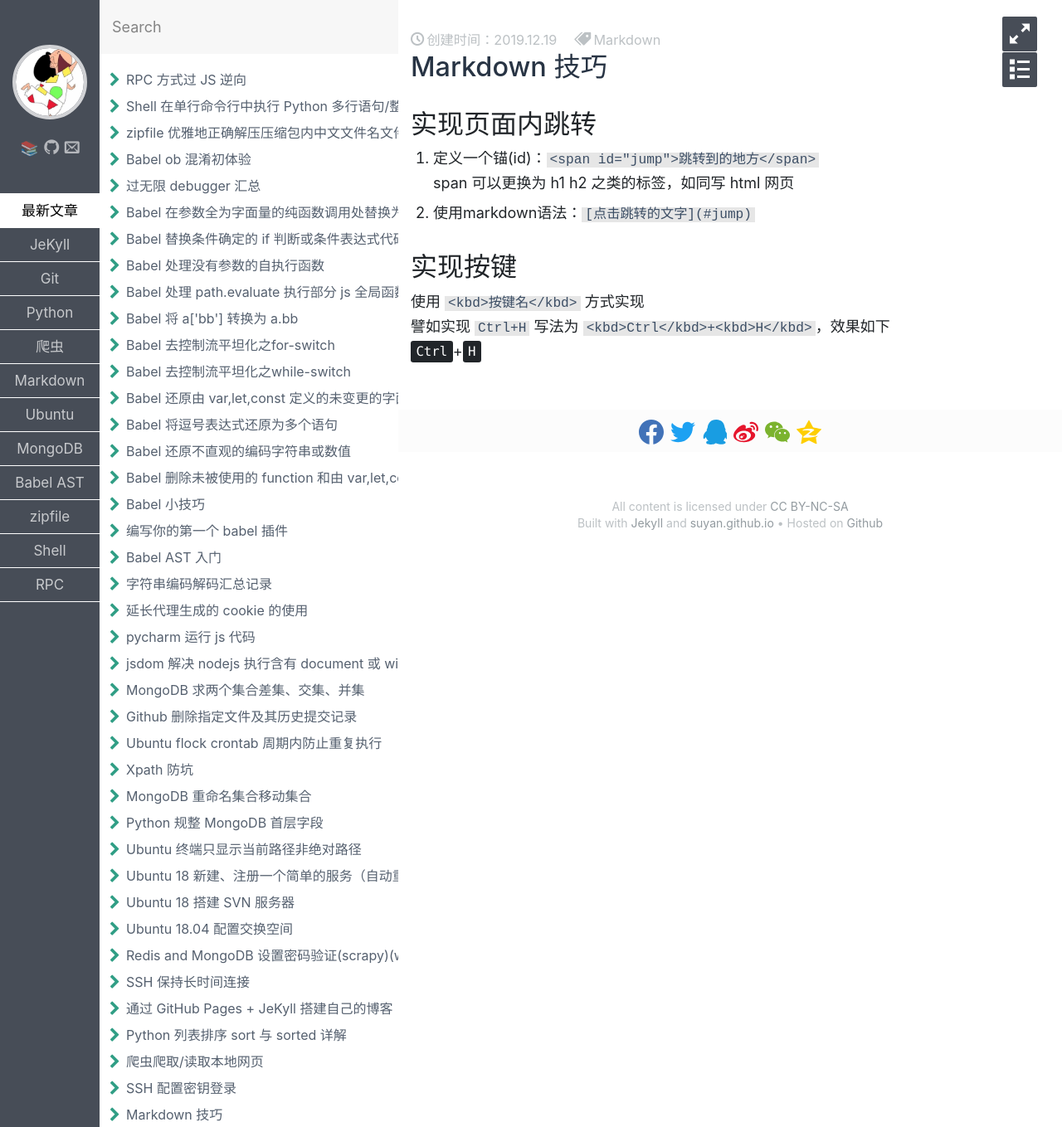
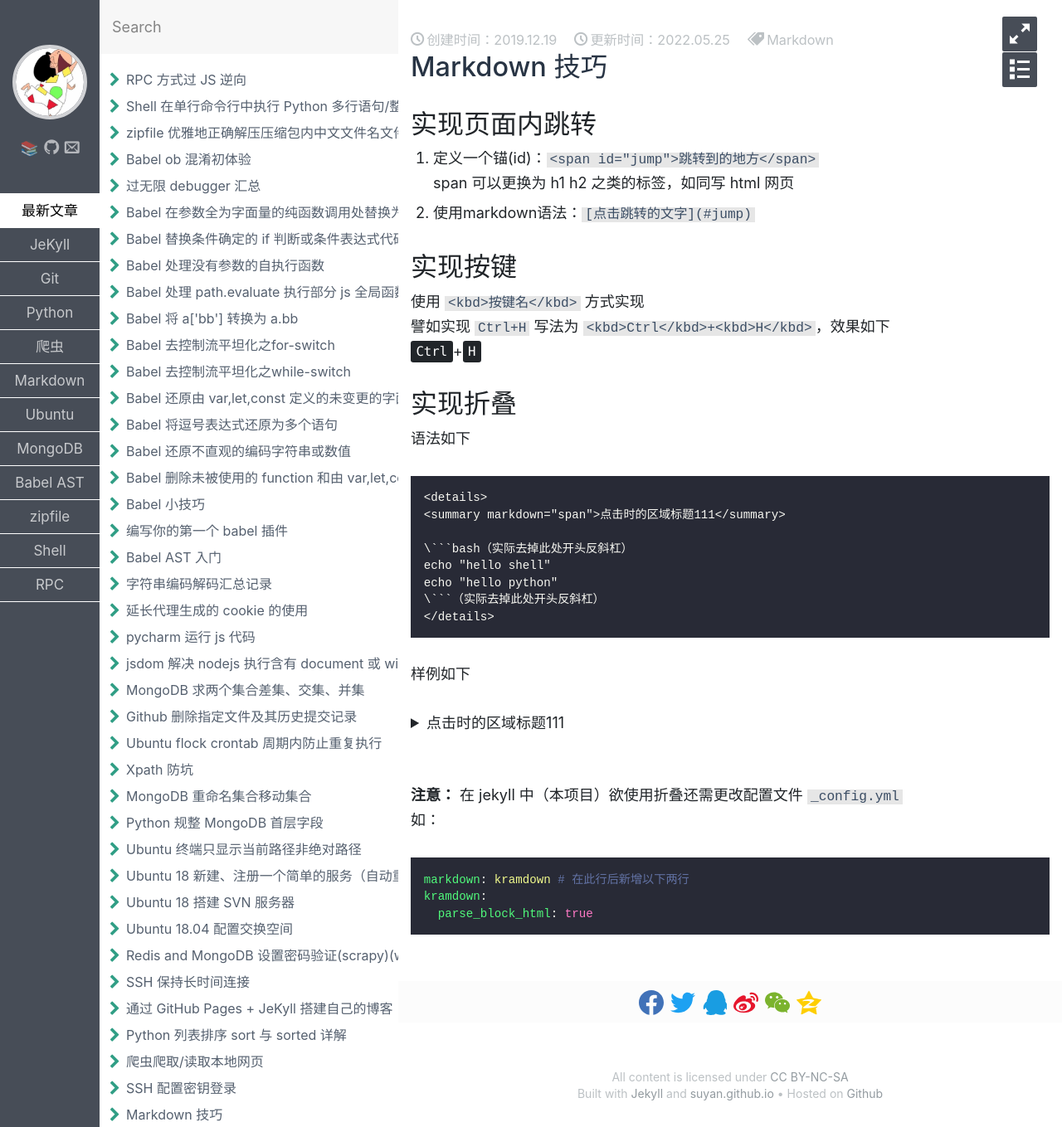
Before and after one commit to LZC6244/lzc6244.github.io, a Jekyll site: the page built from _posts/2019-12-19-Markdown-技巧.md, in a window 1280 px wide. Shown: the whole page at 83% size. Built offline with Jekyll 4.4.1, drawn with Linux system fonts in a browser that asks for light colours; some web fonts are replaced.

Commit message:
新增Markdown实现折叠

````diff
--- a/_config.yml
+++ b/_config.yml
@@ -34,6 +34,8 @@ gaid: UA-154779982-1
 # Build settings
 permalink: /:year/:month/:day/:title.html
 markdown: kramdown
+kramdown:
+  parse_block_html: true
 highlighter: rouge
 mathjax: disabled
 sass:
--- a/_posts/2019-12-19-Markdown-技巧.md
+++ b/_posts/2019-12-19-Markdown-技巧.md
@@ -2,6 +2,7 @@
 layout:         post
 title:          Markdown 技巧
 create_time:    2019-12-19 20:32
+update_time:    2022-05-25 19:08
 author:         maida
 categories:     [Markdown]
 tags:
@@ -19,3 +20,36 @@ tags:
 使用 `<kbd>按键名</kbd>` 方式实现
 譬如实现 `Ctrl+H` 写法为 `<kbd>Ctrl</kbd>+<kbd>H</kbd>`，效果如下
 <kbd>Ctrl</kbd>+<kbd>H</kbd>
+
+## 实现折叠
+语法如下
+```text
+<details>
+<summary markdown="span">点击时的区域标题111</summary>
+
+\```bash（实际去掉此处开头反斜杠）
+echo "hello shell"
+echo "hello python"
+\```（实际去掉此处开头反斜杠）
+</details>
+```
+
+样例如下
+<details>
+<summary markdown="span">点击时的区域标题111</summary>
+
+```bash
+echo "hello shell"
+echo "hello python"
+```
+</details>
+
+<br>
+
+**注意：** 在 jekyll 中（本项目）欲使用折叠还需更改配置文件 `_config.yml`
+如：
+```yaml
+markdown: kramdown # 在此行后新增以下两行
+kramdown:
+  parse_block_html: true
+```
````
